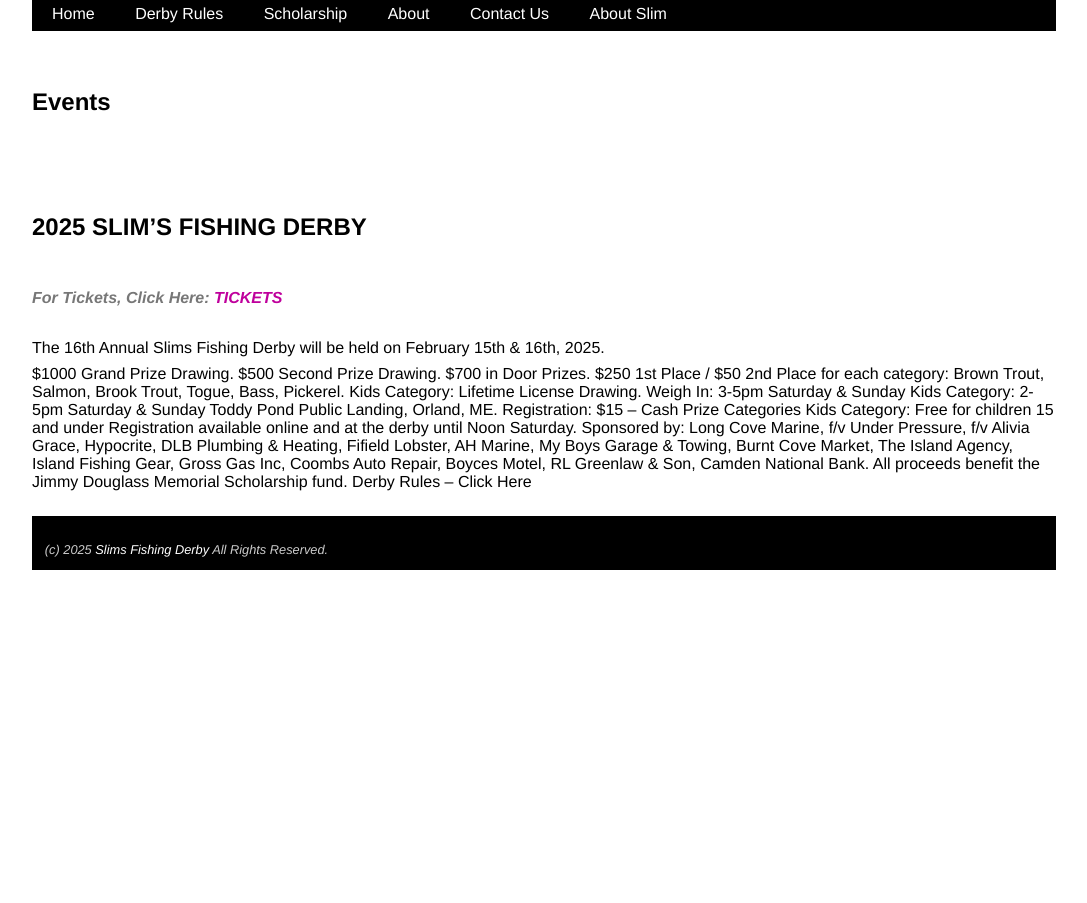
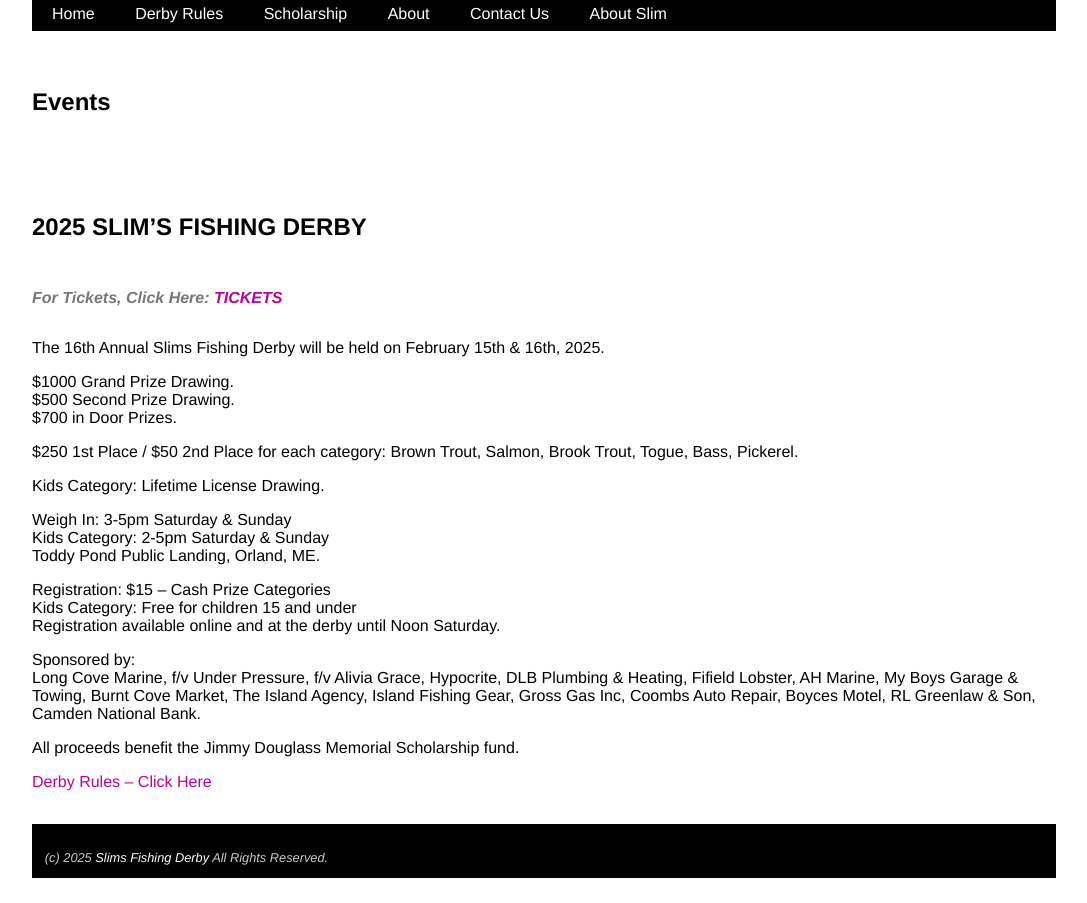
Before and after one commit to slimsfishingderby/slimsfishingderby.github.io, a plain HTML site: page index.html in a window 1280 px wide. Shown: the part 194-1097 px from the top of the page, without its empty margins (96-1183 px from the left). Before the commit the page ends 800 px from the top, so only its background shows below. Drawn offline with Linux system fonts and the light colour scheme.

Commit message:
Update index.html

```diff
--- a/index.html
+++ b/index.html
@@ -37,27 +37,27 @@
 
 <p>The 16th Annual Slims Fishing Derby will be held on February 15th & 16th, 2025.</p>
 
-$1000 Grand Prize Drawing.
-$500 Second Prize Drawing.
-$700 in Door Prizes.
+<p>$1000 Grand Prize Drawing.<br>
+$500 Second Prize Drawing.<br>
+$700 in Door Prizes.</p>
 
-$250 1st Place / $50 2nd Place for each category: Brown Trout, Salmon, Brook Trout, Togue, Bass, Pickerel.
+<p>$250 1st Place / $50 2nd Place for each category: Brown Trout, Salmon, Brook Trout, Togue, Bass, Pickerel.</p>
 
-Kids Category: Lifetime License Drawing.
+<p>Kids Category: Lifetime License Drawing.</p>
 
-Weigh In: 3-5pm Saturday & Sunday
-Kids Category: 2-5pm Saturday & Sunday
-Toddy Pond Public Landing, Orland, ME.
+<p>Weigh In: 3-5pm Saturday & Sunday<br>
+Kids Category: 2-5pm Saturday & Sunday<br>
+Toddy Pond Public Landing, Orland, ME.</p>
 
-Registration: $15 – Cash Prize Categories
-Kids Category: Free for children 15 and under
-Registration available online and at the derby until Noon Saturday.
+<p>Registration: $15 – Cash Prize Categories<br>
+Kids Category: Free for children 15 and under<br>
+Registration available online and at the derby until Noon Saturday.</p>
 
-Sponsored by:
-Long Cove Marine, f/v Under Pressure, f/v Alivia Grace, Hypocrite, DLB Plumbing & Heating, Fifield Lobster, AH Marine, My Boys Garage & Towing, Burnt Cove Market, The Island Agency, Island Fishing Gear, Gross Gas Inc, Coombs Auto Repair, Boyces Motel, RL Greenlaw & Son, Camden National Bank.
+<p>Sponsored by:<br>
+Long Cove Marine, f/v Under Pressure, f/v Alivia Grace, Hypocrite, DLB Plumbing & Heating, Fifield Lobster, AH Marine, My Boys Garage & Towing, Burnt Cove Market, The Island Agency, Island Fishing Gear, Gross Gas Inc, Coombs Auto Repair, Boyces Motel, RL Greenlaw & Son, Camden National Bank. </p>
 
-All proceeds benefit the Jimmy Douglass Memorial Scholarship fund.
-Derby Rules – Click Here
+<p>All proceeds benefit the Jimmy Douglass Memorial Scholarship fund.</p>
+<p><a href="rules.html">Derby Rules – Click Here</a></p>
 </div> <!-- content -->
 
 </div> <!-- page -->
```
